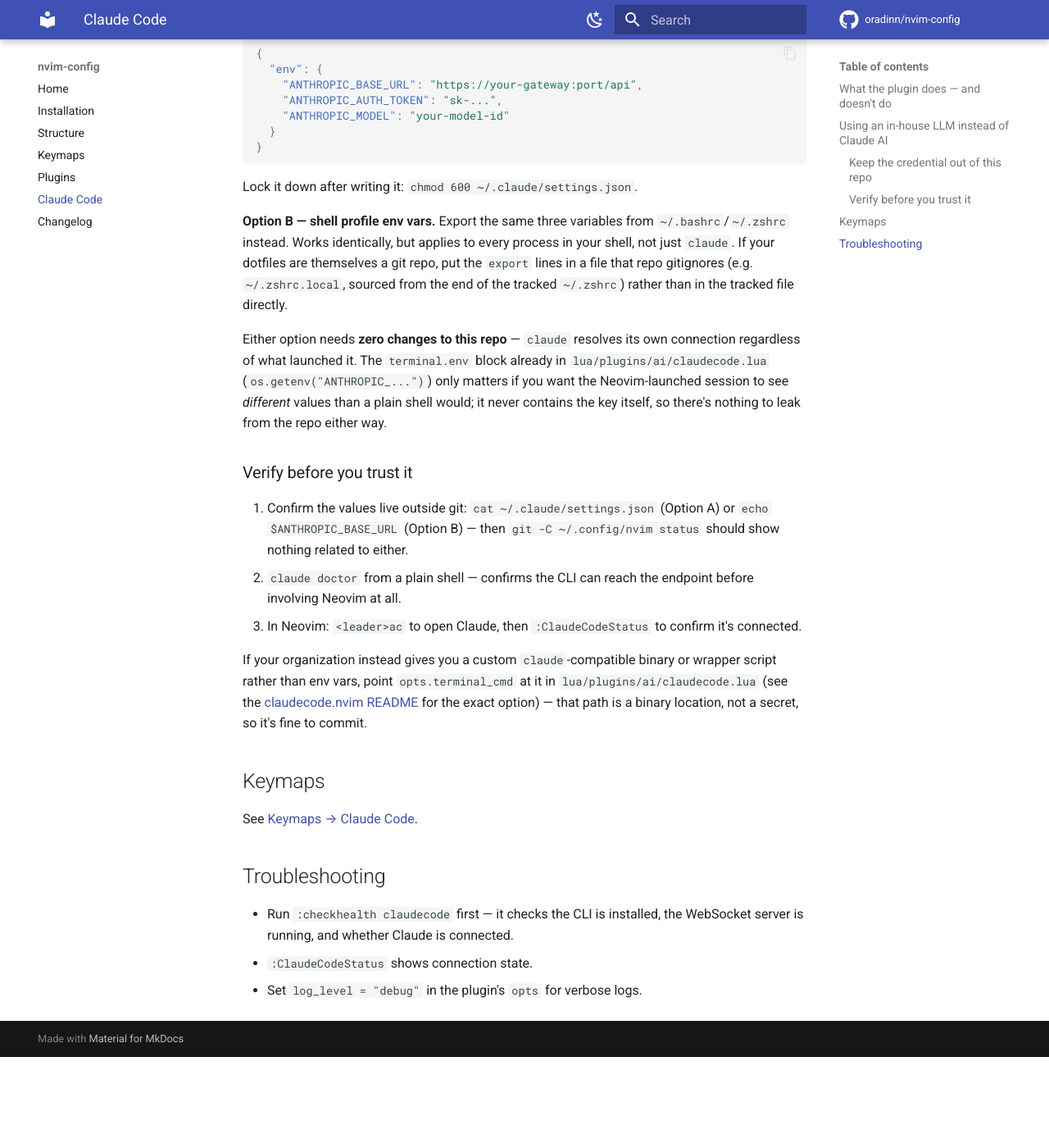
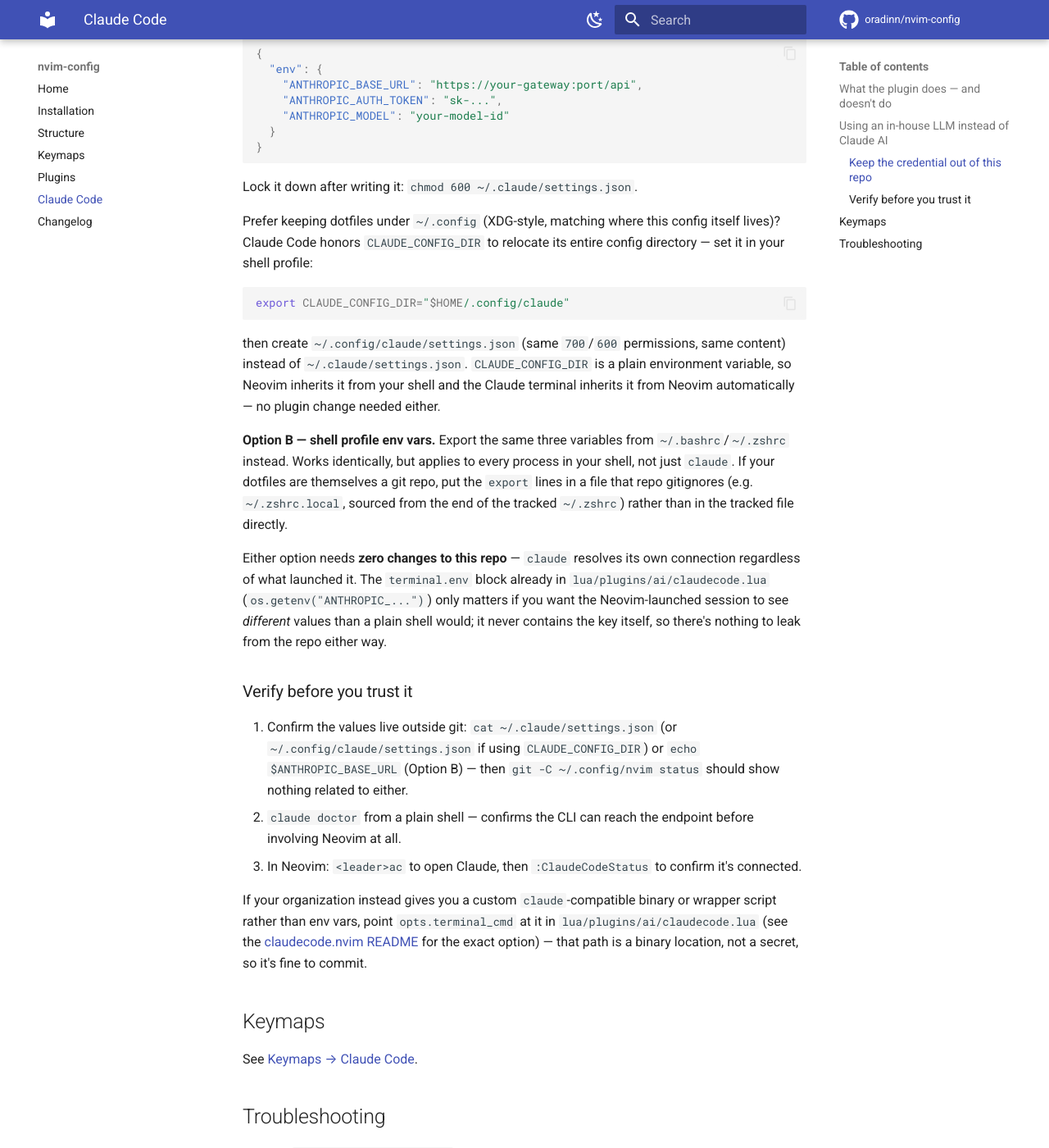
Before and after one commit to oradinn/nvim-config, an MkDocs documentation site: the page built from docs/ai.md, in a window 1280 px wide and 1400 px high, scrolled down 1220 px. Shown: the whole window at 82% size. Built offline with MkDocs 1.6.1 and Material for MkDocs 9.7.7, drawn with Linux system fonts in a browser that asks for light colours; comment, search, counter and statistics services are not loaded; before the commit the page ends 2509 px from its top, so only the background shows below that.

Commit message:
Document CLAUDE_CONFIG_DIR for an XDG-style ~/.config/claude location
Claude Code honors CLAUDE_CONFIG_DIR to relocate its whole config
directory (confirmed via claudecode.nvim's own docs, which reference
it for the IDE lock file path). Document it in docs/ai.md as an
alternative to the default ~/.claude for people who keep dotfiles
under ~/.config, matching where this Neovim config itself lives. Pure
env var, so Neovim/the plugin pick it up with no code change.

Co-Authored-By: Claude Sonnet 5 <noreply@anthropic.com>
Claude-Session: https://claude.ai/code/session_016YunJ1V2cbCqrNVvcpQqMP

````diff
--- a/docs/ai.md
+++ b/docs/ai.md
@@ -56,6 +56,20 @@ run inside `~/.config/nvim`:
 
 Lock it down after writing it: `chmod 600 ~/.claude/settings.json`.
 
+Prefer keeping dotfiles under `~/.config` (XDG-style, matching where this
+config itself lives)? Claude Code honors `CLAUDE_CONFIG_DIR` to relocate its
+entire config directory — set it in your shell profile:
+
+```bash
+export CLAUDE_CONFIG_DIR="$HOME/.config/claude"
+```
+
+then create `~/.config/claude/settings.json` (same `700`/`600` permissions,
+same content) instead of `~/.claude/settings.json`. `CLAUDE_CONFIG_DIR` is a
+plain environment variable, so Neovim inherits it from your shell and the
+Claude terminal inherits it from Neovim automatically — no plugin change
+needed either.
+
 **Option B — shell profile env vars.** Export the same three variables from
 `~/.bashrc`/`~/.zshrc` instead. Works identically, but applies to every
 process in your shell, not just `claude`. If your dotfiles are themselves a
@@ -72,9 +86,10 @@ from the repo either way.
 
 ### Verify before you trust it
 
-1. Confirm the values live outside git: `cat ~/.claude/settings.json` (Option
-   A) or `echo $ANTHROPIC_BASE_URL` (Option B) — then `git -C ~/.config/nvim
-   status` should show nothing related to either.
+1. Confirm the values live outside git: `cat ~/.claude/settings.json` (or
+   `~/.config/claude/settings.json` if using `CLAUDE_CONFIG_DIR`) or
+   `echo $ANTHROPIC_BASE_URL` (Option B) — then `git -C ~/.config/nvim status`
+   should show nothing related to either.
 2. `claude doctor` from a plain shell — confirms the CLI can reach the
    endpoint before involving Neovim at all.
 3. In Neovim: `<leader>ac` to open Claude, then `:ClaudeCodeStatus` to confirm
````
